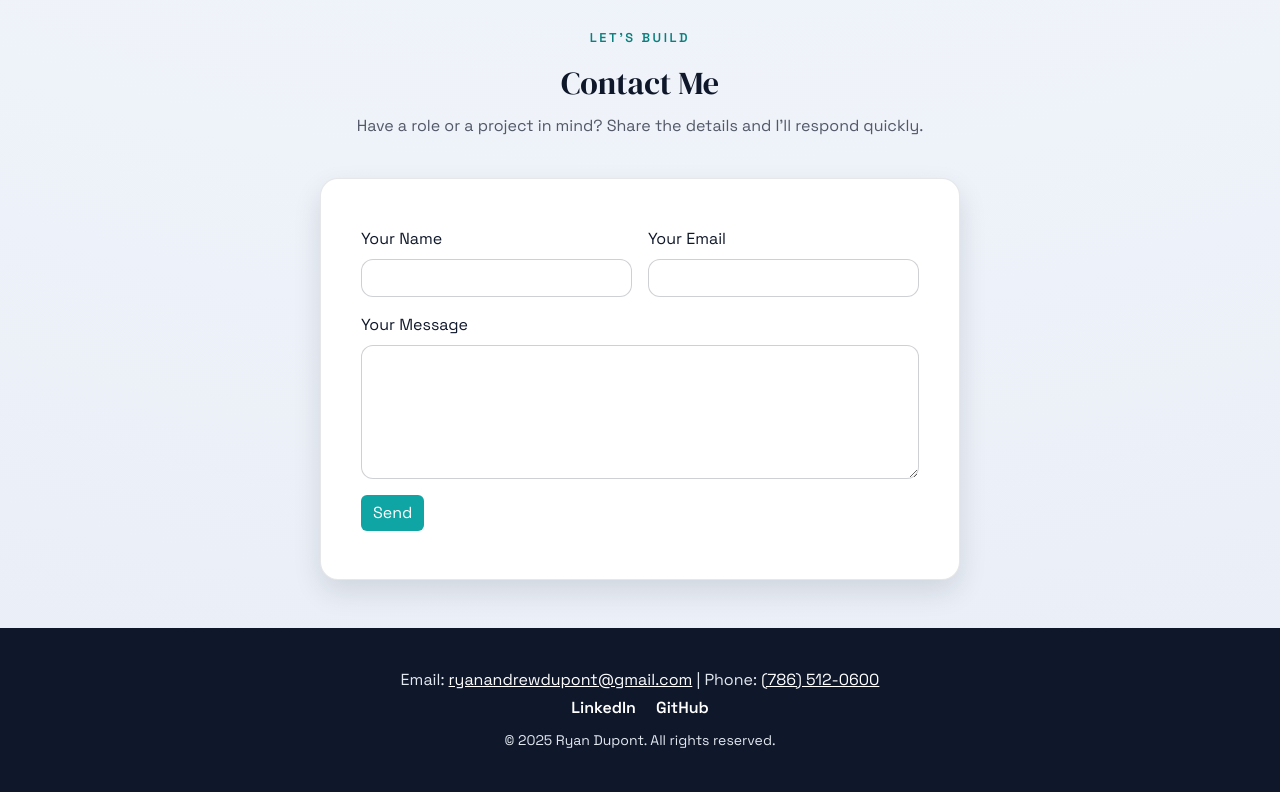
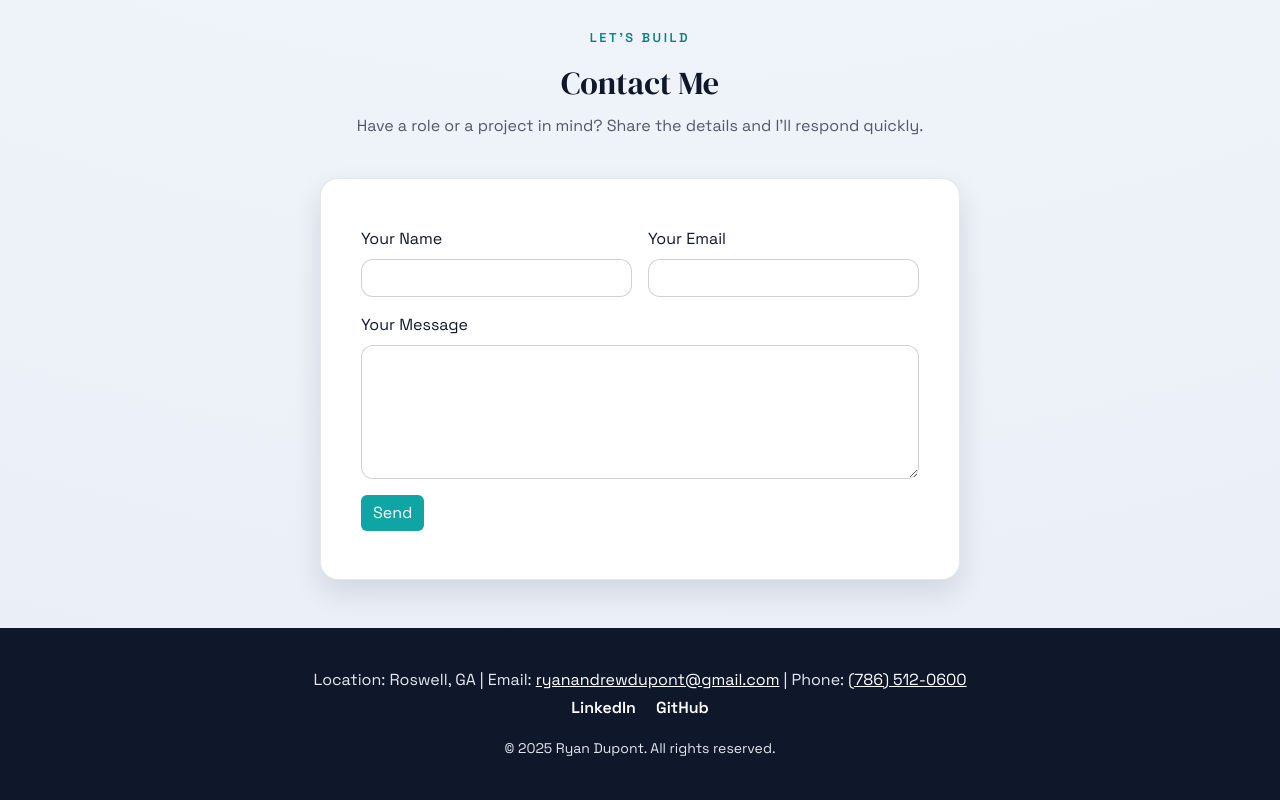
Before and after one commit to RAD786/portfolio-site, a website: page index.html in a window 1280 px wide. Shown: the part 1639-2439 px from the top of the page. Drawn offline with nearby package versions, Linux system fonts and the light colour scheme.

Commit message:
footer location update

```diff
--- a/index.html
+++ b/index.html
@@ -165,11 +165,12 @@
 
   <footer class="site-footer">
     <div class="container text-center">
-      <p class="mb-1">Email: <a href="mailto:ryanandrewdupont@gmail.com" class="text-decoration-underline text-white">ryanandrewdupont@gmail.com</a> | Phone: <a href="tel:+7865120600" class="text-decoration-underline text-white">(786) 512-0600</a></p>
+      <p class="mb-1">Location: Roswell, GA | Email: <a href="mailto:ryanandrewdupont@gmail.com" class="text-decoration-underline text-white">ryanandrewdupont@gmail.com</a> | Phone: <a href="tel:+7865120600" class="text-decoration-underline text-white">(786) 512-0600</a></p>
       <p class="mb-2">
         <a href="https://www.linkedin.com/in/ryanandrewdupont/" class="text-white mx-2 fw-semibold">LinkedIn</a>
         <a href="https://github.com/RAD786?tab=repositories/" class="text-white mx-2 fw-semibold">GitHub</a>
       </p>
+      <p></p>
       <small>&copy; 2025 Ryan Dupont. All rights reserved.</small>
     </div>
   </footer>
```
